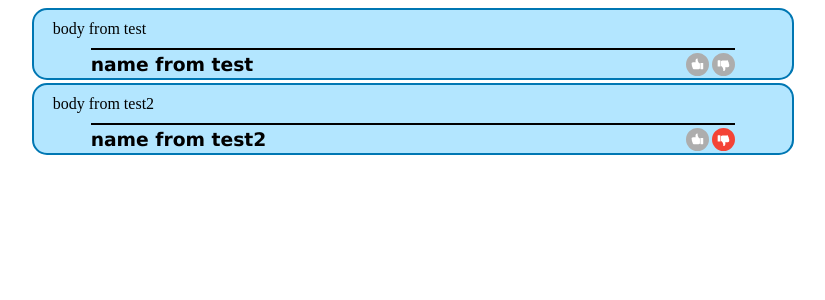
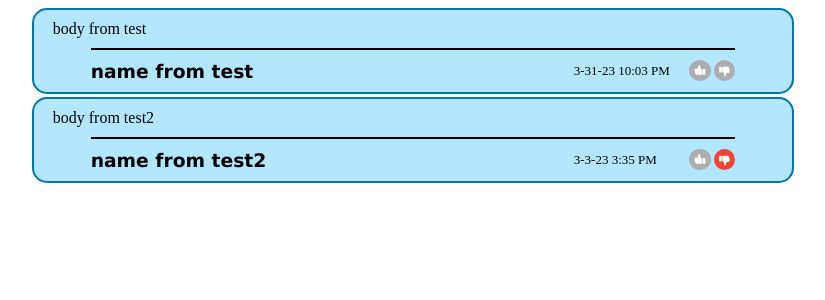
Before and after one commit to Cpierswim/social-feed, a React (Create React App) app: page / in a window 1280 px wide. Shown: the top 300 px of the page, without its empty margins (227-1052 px from the left). Built offline with nearby package versions, Linux system fonts and the light colour scheme.

Commit message:
NEW: Added DateLabel Component

```diff
--- a/src/App.js
+++ b/src/App.js
@@ -1,4 +1,3 @@
-import Post from "./Components/Post/Post";
 import PostList from "./Components/PostList/PostList";
 
 const test = [
@@ -7,12 +6,14 @@ const test = [
     name: "name from test",
     like: false,
     dislike: false,
+    timeStamp: Date.now(),
   },
   {
     body: "body from test2",
     name: "name from test2",
     like: false,
     dislike: true,
+    timeStamp: Date.now() - 2442442343,
   },
 ];
 
--- /dev/null
+++ b/src/Components/DateLabel/DateLabel.css
@@ -0,0 +1,4 @@
+.time_stamp {
+  width: 120px;
+  font-size: small;
+}
--- /dev/null
+++ b/src/Components/DateLabel/DateLabel.jsx
@@ -0,0 +1,26 @@
+import "./DateLabel.css";
+
+const DateLabel = (props) => {
+  return (
+    <div className="time_stamp">
+      <p>{getTimeString(props.timeStamp)}</p>
+    </div>
+  );
+};
+
+export default DateLabel;
+
+function getTimeString(timeStamp) {
+  const temp = new Date(timeStamp);
+
+  let year = temp.getFullYear() % 100;
+  year = year < 10 ? "0" + year : "" + year;
+  let month = temp.getMonth() + 1;
+  let day = temp.getDate();
+  let hour = temp.getHours() % 12;
+  let AMP = temp.getHours() > 12 ? "PM" : "AM";
+  let minute =
+    temp.getMinutes() < 10 ? "0" + temp.getMinutes() : temp.getMinutes() + "";
+
+  return month + "-" + day + "-" + year + " " + hour + ":" + minute + " " + AMP;
+}
--- a/src/Components/Post/Post.jsx
+++ b/src/Components/Post/Post.jsx
@@ -1,12 +1,8 @@
 import "./post.css";
-import unselectedLikeIcon from "../../images/like-button-not-selected-icon.svg";
-import unselectedDislikeIcon from "../../images/dislike-button-not-selected-icon.svg";
-import likeIconHover from "../../images/like-button-hover-icon.svg";
-import dislikeIconHover from "../../images/dislike-button-hover-icon.svg";
-
 import React, { useState } from "react";
 import LikeButton from "../LIkeButton/LikeButton";
 import DislikeButton from "../DislikeButton/DislikeButton";
+import DateLabel from "../DateLabel/DateLabel";
 
 const Post = (props) => {
   return (
@@ -16,6 +12,7 @@ const Post = (props) => {
         <hr className="name_seperator" />
         <div className="post_bottom">
           <h3 className="postName">{props.name}</h3>
+          <DateLabel timeStamp={props.timeStamp} />
           <LikeButton like={props.like} />
           <DislikeButton dislike={props.dislike} />
         </div>
--- a/src/Components/PostList/PostList.jsx
+++ b/src/Components/PostList/PostList.jsx
@@ -11,6 +11,7 @@ const PostList = (props) => {
             name={post.name}
             like={post.like}
             dislike={post.dislike}
+            timeStamp={post.timeStamp}
           />
         );
       })}
```
